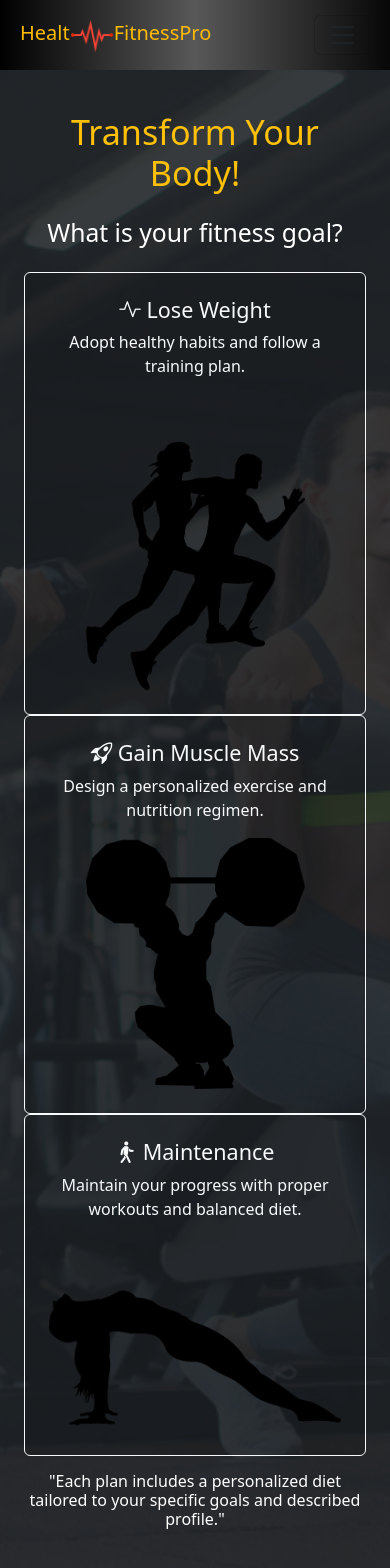
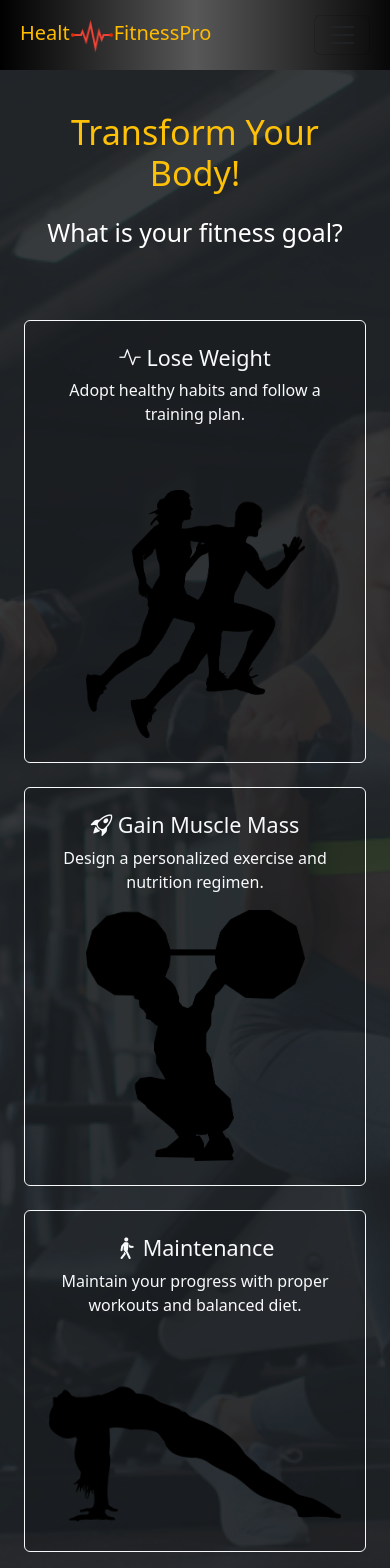
Before and after one commit to LablancaDev/frontend-healt-fitness-pro, a React (Vite) app: page /fitnessgoal in a window 390 px wide. Shown: the top 1568 px of the page. Built offline with nearby package versions, Linux system fonts and the light colour scheme; no server answers.

Commit message:
update style responsive components

```diff
--- a/src/components/Footer.tsx
+++ b/src/components/Footer.tsx
@@ -2,7 +2,7 @@ import logo from '../assets/imgs/interface2.png'
 
 const Footer = () => {
   return (
-    <div className="p-4 text-center footer">
+    <div className="p-4 text-center footer bg-dark ">
         <a className="navbar-brand title " href="#">Healt<img className='logo' src={logo} alt="logo" />FitnessPro</a>
     </div>
   )
--- a/src/components/components_dashboard/Results.tsx
+++ b/src/components/components_dashboard/Results.tsx
@@ -11,10 +11,10 @@ import Swal from 'sweetalert2';
 
 function Results() {
 
-     // Obtener la URL base de la API según el entorno que puede ser local o produccion
-     const apiUrl = import.meta.env.MODE === 'production'
-     ? import.meta.env.VITE_APP_API_URL_PRODUCTION
-     : import.meta.env.VITE_APP_API_URL_LOCAL;
+    // Obtener la URL base de la API según el entorno que puede ser local o produccion
+    const apiUrl = import.meta.env.MODE === 'production'
+        ? import.meta.env.VITE_APP_API_URL_PRODUCTION
+        : import.meta.env.VITE_APP_API_URL_LOCAL;
 
     const dispatch = useDispatch()
 
@@ -188,7 +188,7 @@ function Results() {
 
                 <div className="mt-4 p-3 rounded border goals-container">
                     <h4 className="text-center">Your Goals:</h4>
-                    <ul className="list-unstyled text-center rounded w-50 m-auto goals p-3">
+                    <ul className="list-unstyled text-center rounded m-auto goals p-3">
                         <li className='fs-4'>⚖️ Desired Weight: <span className='text-warning'>{userData.desired_weight?.toFixed(3)} kg</span></li>
                         <li className='fs-4'>🎯 Desired fat percentage: <span className='text-warning'>{userData.desired_fat_percentage} %</span></li>
                         <li className='fs-4'>⏱️ Duration time: <span className='text-warning'>{userData.estimated_time} days</span></li>
@@ -231,9 +231,6 @@ function Results() {
             <div className='m-auto'>
                 <button onClick={deleteActivities} className='btn btn-lg btn-danger my-2'>Delete all activities <i className="bi bi-trash3"></i></button>
             </div>
-            <h5 className='text-light'>
-                Realizar cálculo y mostrar mensaje al usuario según el objetivo establecido. Si está mejorando ¡felicidades!, si está empeorando, ¡tienes que mejorar!
-            </h5>
         </div>
     );
 }
--- a/src/index.css
+++ b/src/index.css
@@ -1,7 +1,8 @@
 /* generic styles */
-body{
+body {
   margin-top: 4em;
 }
+
 a {
   text-decoration: none;
   cursor: pointer;
@@ -85,6 +86,14 @@ li {
 }
 
 /* dashboard */
+
+.messageLoadingData {
+  height: 100vh;
+  padding-top: 7em;
+  background-image: url('/src/assets/imgs/bar.jpg');
+  background-size: cover;
+}
+
 .animated-title {
   animation: fadeInDown 1s ease forwards;
 }
@@ -116,25 +125,28 @@ li {
 .cover {
   opacity: 90%;
 }
+
 /* .menu-button{
   background-color: rgba(0, 0, 0, 0.603);
 } */
-.graph{
+.graph {
   background-color: rgba(0, 0, 0, 0.418);
 }
 
 /* LoseWeight Maintenance GainMuscle*/
-.LoseWeight, .Maintenance, .GainMuscle, .dashboard-container{
+.LoseWeight, .Maintenance, .GainMuscle, .dashboard-container {
   min-height: 100vh;
 }
 
 /* GainMuscle */
-.carousel-gifs .carousel-indicators button{
+.carousel-gifs .carousel-indicators button {
   background-color: rgb(29, 29, 29);
 }
+
 .carousel-gifs .carousel-control-prev-icon,
 .carousel-gifs .carousel-control-next-icon {
-  filter: invert(1); /* Cambia el color de los iconos de control a negro */
+  filter: invert(1);
+  /* Cambia el color de los iconos de control a negro */
 }
 
 /* myProfile */
--- a/src/pages/Dashboard.tsx
+++ b/src/pages/Dashboard.tsx
@@ -68,11 +68,11 @@ const Dashboard: React.FC = () => {
 
 
     if (loading) {
-        return <div className='text-center text-warning'>Cargando los datos...</div>;
+        return <div className='text-center text-warning messageLoadingData'>Cargando los datos...</div>;
     }
 
     if (error) {
-        return <div className="text-danger text-center">{error}</div>;
+        return <div className="text-danger text-center messageLoadingData">{error}</div>;
     }
 
 
@@ -103,7 +103,7 @@ const Dashboard: React.FC = () => {
                     <div className="col-md-8">
                         <div className=''>
                             {/* Componente de la gráfica */}
-                            <div className="mt-4 border rounded p-4 graph">
+                            <div className="mt-4 border rounded py-5 graph">
                                 {/* Aseguramos que userData esté disponible antes de renderizar WeightChart */}
                                 {userData && userData.activities && (
                                     <WeightChart activities={userData.activities} />
--- a/src/pages/FitnessGoal.tsx
+++ b/src/pages/FitnessGoal.tsx
@@ -95,8 +95,8 @@ function FitnessGoal() {
             <div className="container text-center position-relative mt-5">
                 <h1 className="display-4 text-warning mb-4 animated-title">Transform Your Body!</h1>
                 <h2 className="mb-4">What is your fitness goal?</h2>
-                <div className="row justify-content-center mt-4">
-                    <div className="col-xs-12 col-md-3 col-xl-4">
+                <div className="row mt-5">
+                    <div className="col-xs-12 col-md-3 col-xl-4 mt-4">
                         <Link to="/loseweight" className="text-decoration-none">
                             {/* Cuando el usuario elija su objetivo realizar una inserción a la DB con la opción elegida, para después en su DashBoard poder mostrar mensajes personalizados en referencia a la selección */}
                             <div className="card p-4 text-center text-light border border-light card-dashboard h-100"
@@ -108,7 +108,7 @@ function FitnessGoal() {
                         </Link>
                     </div>
 
-                    <div className="col-xs-12 col-md-3 col-xl-4">
+                    <div className="col-xs-12 col-md-3 col-xl-4 mt-4">
                         <Link to="/gainmuscle" className="text-decoration-none">
                             <div className="card p-4 text-center text-light border border-light card-dashboard h-100"
                                 onClick={() => handleGoalSelection('gainMuscle')}>
@@ -119,7 +119,7 @@ function FitnessGoal() {
                         </Link>
                     </div>
 
-                    <div className="col-xs-12 col-md-3 col-xl-4">
+                    <div className="col-xs-12 col-md-3 col-xl-4 mt-4">
                         <Link to="/maintenance" className="text-decoration-none">
                             <div className="card p-4 text-center text-light border border-light card-dashboard h-100"
                                 onClick={() => handleGoalSelection('maintenance')}>
--- a/src/pages/My_Profile.tsx
+++ b/src/pages/My_Profile.tsx
@@ -16,8 +16,8 @@ const My_Profile = () => {
             justifyContent: 'center',
             alignItems: 'center'
         }}>
-            <div className="row py-5 w-50 m-auto">
-                <div className="col">
+            <div className="row py-5">
+                <div className="col-xl-6 col-md-6 m-auto">
                     <Data_user />
                 </div>
             </div>
```
Also changed, not shown: src/pages/Login.tsx (line endings or trailing spaces).
